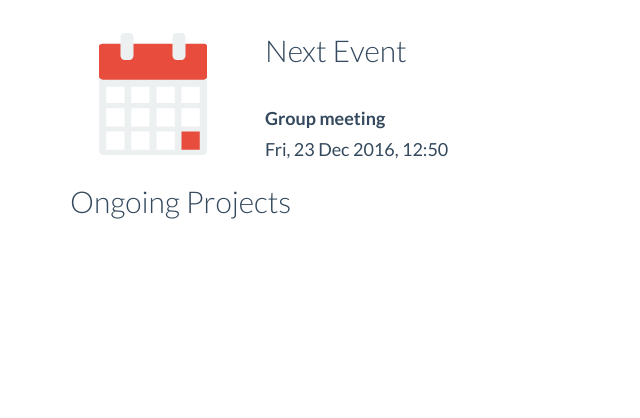
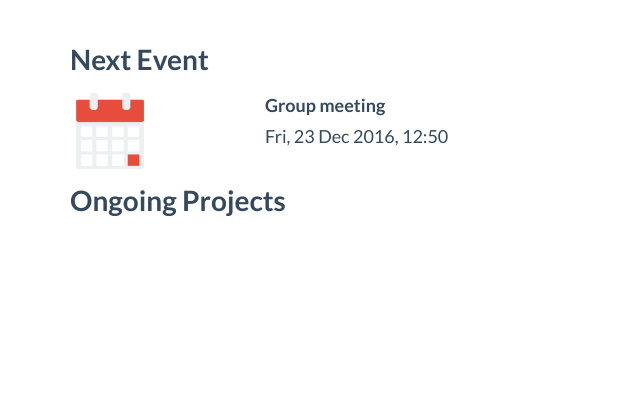
Before and after one commit to ilmaria/design_www, a Django app: page /dashboard/ in a window 1280 px wide. Shown: the part 53-471 px from the top of the page, without its empty margins (0-640 px from the left). Run offline with Django 3.2, Linux system fonts and the light colour scheme; a user stored in the database is signed in; data comes from the database, SQL or seed files in the repository; some libraries are stand-ins or nearby versions.

Commit message:
dashboard layout finished

```diff
--- a/teamwork/templates/dashboard.html
+++ b/teamwork/templates/dashboard.html
@@ -4,17 +4,17 @@
 {% block content %}
 <!-- Next Event from all project -->
 <div class="container">
+  <h5>Next Event</h5>
   <div class="row">
     <div class="col-xs-2">
-      <img class="img-responsive center-block" src="/static/img/calendar.png" alt="cal-icon">
+      <img class="img-responsive" src="/static/img/calendar.png" width="80px" alt="cal-icon">
     </div>
     <div class="col-xs-10">
-      <p class="lead">Next Event</p>
       {% for event in next_event %}
       <strong>{{ event.name }}</strong>
       <p>{{ event.date|date:"D, d M Y" }}, {{ event.date|time:"H:i" }}</p>
       {% if event.location != "" %}
-      <p><i class="glyphicon glyphicon-map-marker"></i> {{ event.location }}</p>
+      <small><i class="fui-location"></i> {{ event.location }}</small>
       {% endif %}
       {% endfor %}
     </div>
@@ -23,7 +23,7 @@
 
 <!-- List of ongoing pojects -->
 <div class="container">
-  <p class="lead">Ongoing Projects</p>
+  <h5>Ongoing Projects</h5>
   {% for project in projects %}
   <div class="jumbotron">
     <h6>
@@ -34,6 +34,8 @@
     <p><i class="fui-calendar"></i> <b>Next event:</b>
       {{ events.0.name }} - {{ events.0.date }}
     </p>
+    <p><i class="fui-time"></i> <b>Spent hours:</b>
+    </p>
     {% endwith %}
     <p><button type="button" class="btn btn-default btn-lg" onclick="openEventCreator()">Log time</button></p>
   </div>
```
